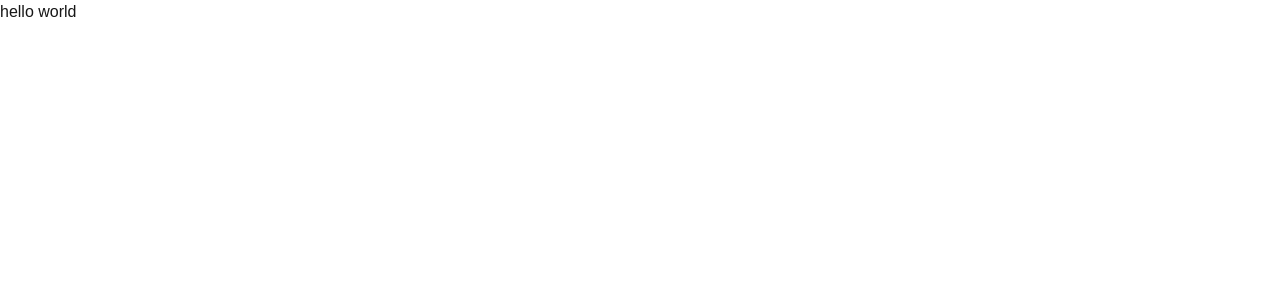
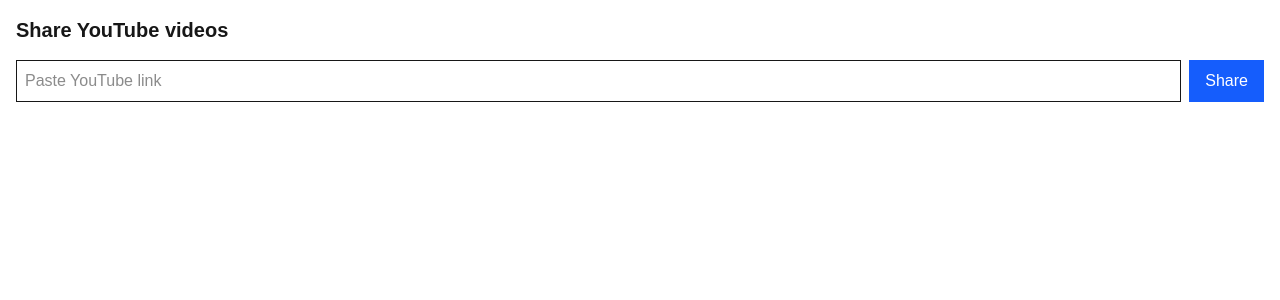
Before and after one commit to alexandermander/ytshare, a Next.js app in the folder ytshare/: page / in a window 1280 px wide. Shown: the top 300 px of the page. Built offline with nearby package versions, Linux system fonts and the light colour scheme.

Commit message:
feat: add simple share form

```diff
--- a/ytshare/src/app/page.tsx
+++ b/ytshare/src/app/page.tsx
@@ -1,9 +1,47 @@
-import Image from "next/image";
+"use client";
 
+import { useState } from "react";
 export default function Home() {
+  const [link, setLink] = useState("");
+  const [videos, setVideos] = useState<string[]>([]);
+
+  const handleAdd = () => {
+    if (!link) return;
+    setVideos([...videos, link]);
+    setLink("");
+  };
+
   return (
-  <div className="">
-		hello world
-  </div>
+    <main className="p-4">
+      <h1 className="text-xl font-bold mb-4">Share YouTube videos</h1>
+      <div className="flex gap-2 mb-4">
+        <input
+          value={link}
+          onChange={(e) => setLink(e.target.value)}
+          placeholder="Paste YouTube link"
+          className="border p-2 flex-grow"
+        />
+        <button
+          onClick={handleAdd}
+          className="bg-blue-600 text-white px-4 py-2"
+        >
+          Share
+        </button>
+      </div>
+      <ul className="list-disc pl-5">
+        {videos.map((video, index) => (
+          <li key={index}>
+            <a
+              href={video}
+              target="_blank"
+              rel="noopener noreferrer"
+              className="text-blue-600 underline"
+            >
+              {video}
+            </a>
+          </li>
+        ))}
+      </ul>
+    </main>
   );
 }
```
